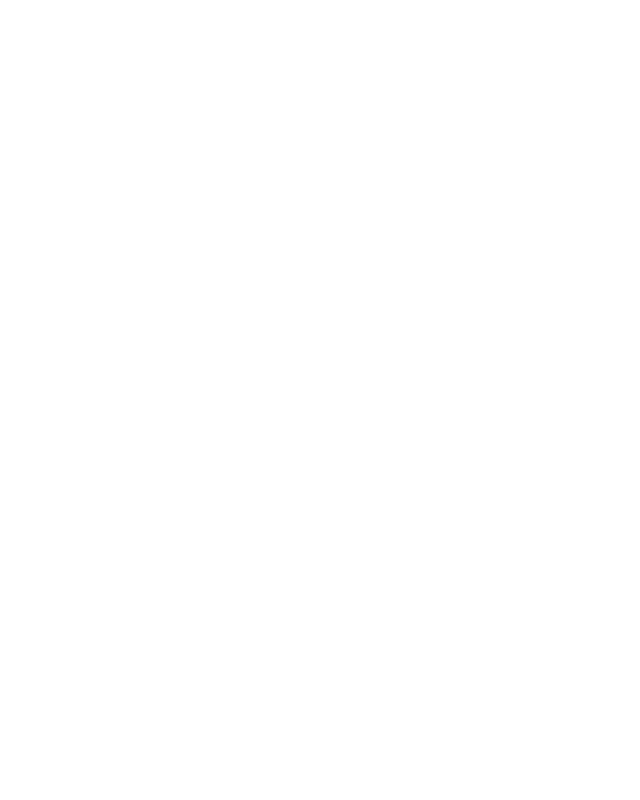
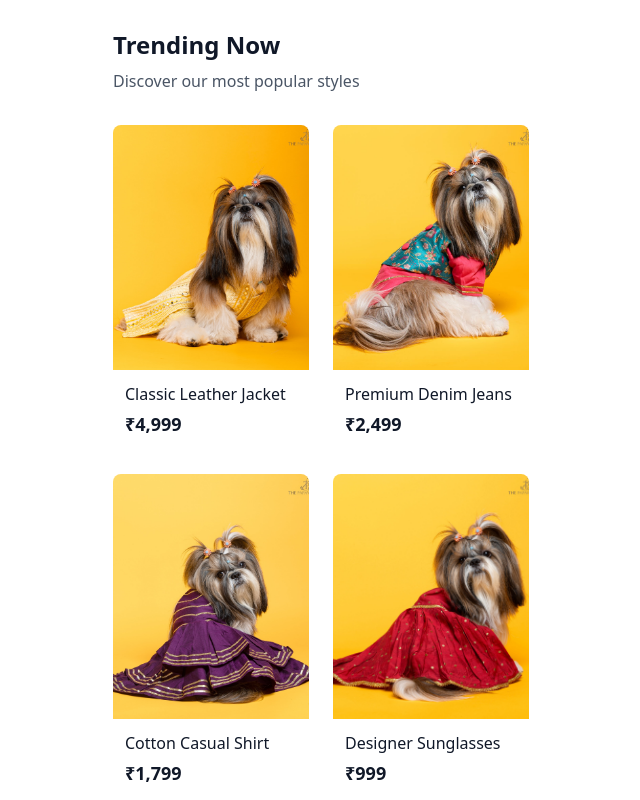
Before and after one commit to DevUday2705/furever-steffie, a React (Vite) app: page / in a window 1280 px wide. Shown: the part 1520-2320 px from the top of the page, without its empty margins (319-959 px from the left). Before the commit the page ends 1501 px from the top, so only its background shows below. Built offline with nearby package versions, Linux system fonts and the light colour scheme.

Commit message:
Updated products page

```diff
--- a/src/Components/Home.jsx
+++ b/src/Components/Home.jsx
@@ -2,6 +2,7 @@
 import MobileHeroCarousel from "./MobileHeroCarousel";
 import Categories from "./Categories";
 import WatchAndBuy from "./WatchAndBuy";
+import TrendingProducts from "./TrendingProducts";
 
 const Home = () => {
   return (
@@ -9,6 +10,7 @@
       <MobileHeroCarousel />
       <Categories />
       <WatchAndBuy />
+      <TrendingProducts />
     </div>
   );
 };
--- /dev/null
+++ b/src/Components/TrendingProducts.jsx
@@ -0,0 +1,115 @@
+import React from "react";
+import { motion } from "framer-motion";
+const TrendingProducts = () => {
+  const products = [
+    {
+      id: 1,
+      name: "Classic Leather Jacket",
+      price: 4999,
+      image: "/images/1/3.jpg",
+    },
+    {
+      id: 2,
+      name: "Premium Denim Jeans",
+      price: 2499,
+      image: "/images/2/1.jpg",
+    },
+    {
+      id: 3,
+      name: "Cotton Casual Shirt",
+      price: 1799,
+      image: "/images/3/1.jpg",
+    },
+    {
+      id: 4,
+      name: "Designer Sunglasses",
+      price: 999,
+      image: "/images/4/1.jpg",
+    },
+    {
+      id: 5,
+      name: "Wool Blend Sweater",
+      price: 2999,
+      image: "/images/4/4.jpg",
+    },
+    {
+      id: 6,
+      name: "Canvas Sneakers",
+      price: 1499,
+      image: "/images/1/3.jpg",
+    },
+  ];
+
+  const container = {
+    hidden: { opacity: 0 },
+    show: {
+      opacity: 1,
+      transition: {
+        staggerChildren: 0.1,
+      },
+    },
+  };
+
+  const item = {
+    hidden: { opacity: 0, y: 20 },
+    show: { opacity: 1, y: 0 },
+  };
+  return (
+    <section className="py-12 bg-white">
+      <div className="container mx-auto px-4">
+        {/* Section Header */}
+        <motion.div
+          className="mb-8"
+          initial={{ opacity: 0, y: -20 }}
+          animate={{ opacity: 1, y: 0 }}
+          transition={{ duration: 0.5 }}
+        >
+          <h2 className="text-2xl font-bold text-gray-900">Trending Now</h2>
+          <p className="mt-2 text-gray-600">Discover our most popular styles</p>
+        </motion.div>
+
+        {/* Product Grid */}
+        <motion.div
+          className="grid grid-cols-2 gap-3 sm:gap-4 md:gap-6"
+          variants={container}
+          initial="hidden"
+          animate="show"
+        >
+          {products.map((product) => (
+            <motion.div
+              key={product.id}
+              className="group cursor-pointer"
+              variants={item}
+              whileHover={{ scale: 1.02 }}
+              transition={{ duration: 0.2 }}
+            >
+              <div className="bg-white rounded-lg overflow-hidden">
+                {/* Image Container */}
+                <div className="relative aspect-[4/5] overflow-hidden">
+                  <img
+                    src={product.image}
+                    alt={product.name}
+                    className="w-full h-full object-cover transform group-hover:scale-105 transition-transform duration-300"
+                  />
+                  <div className="absolute inset-0 bg-black opacity-0 group-hover:opacity-10 transition-opacity duration-300" />
+                </div>
+
+                {/* Product Info */}
+                <div className="p-3">
+                  <h3 className="text-sm sm:text-base font-medium text-gray-900 line-clamp-1">
+                    {product.name}
+                  </h3>
+                  <p className="mt-1 text-base sm:text-lg font-bold text-gray-900">
+                    ₹{product.price.toLocaleString("en-IN")}
+                  </p>
+                </div>
+              </div>
+            </motion.div>
+          ))}
+        </motion.div>
+      </div>
+    </section>
+  );
+};
+
+export default TrendingProducts;
```
